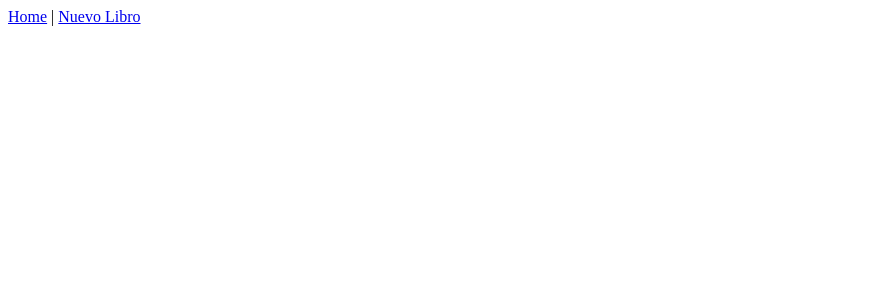
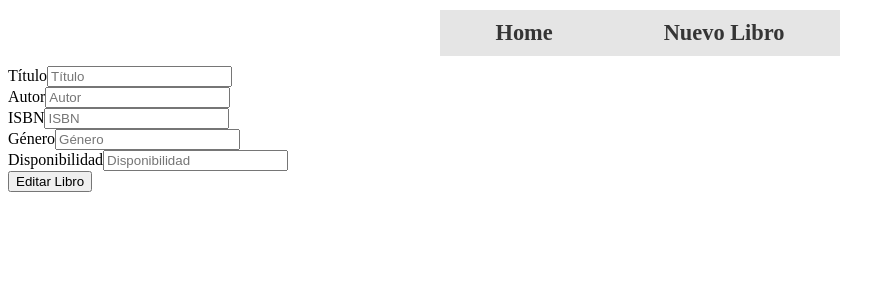
Before and after one commit to mathiCV/NewVueProject, a Vue app: page /editarLibro/1 in a window 1280 px wide. Before the commit this address had no page. Shown: the top 300 px of the page, without its empty margins (0-895 px from the left). Built offline with nearby package versions, Linux system fonts and the light colour scheme; no server answers.

Commit message:
Agregando la edición de modelo y colocando estilos al navbar

```diff
--- a/src/App.vue
+++ b/src/App.vue
@@ -5,9 +5,10 @@
 
   <header>
     <div class="wrapper">
-      <nav>
-        <RouterLink to="/">Home</RouterLink> |
-        <RouterLink to="/nuevoLibro">Nuevo Libro</RouterLink>
+      <nav class="navbar">
+        <RouterLink class="link-navbar"  to="/">Home</RouterLink>
+
+        <RouterLink class="link-navbar" to="/nuevoLibro">Nuevo Libro</RouterLink>
       </nav>
     </div>
   </header>
@@ -15,4 +16,23 @@
 </template>
 
 
-<style scoped></style>
+<style scoped>
+  .navbar{
+    background-color: rgba(0, 0, 0, 0.1);
+    margin: 10px auto;
+    width : 400px;
+    display: flex;
+    justify-content: space-around;
+  }
+  .link-navbar{
+    text-decoration: none;
+    padding: 10px;
+    font-weight: 700;
+    font-size: 1.4rem;
+    color: #353535;
+  }
+    .link-navbar:hover{
+      color: #000;
+      transition: color 0.5s ease-in-out;
+  }
+</style>
--- /dev/null
+++ b/src/main.css
@@ -0,0 +1,10 @@
+@import url('https://fonts.googleapis.com/css2?family=Playfair+Display:ital,wght@0,400..900;1,400..900&display=swap');
+
+* {
+    margin: 0;
+    padding: 0;
+    box-sizing: border-box;
+}
+html{
+    font-family: "Playfair Display", serif;
+}
--- a/src/router/index.js
+++ b/src/router/index.js
@@ -1,6 +1,7 @@
 import { createRouter, createWebHistory } from 'vue-router'
 import LibrosView from '@/views/LibrosView.vue'
 import NuevoLibroView from '@/views/NuevoLibroView.vue'
+import EditarLibroView from '@/views/EditarLibroView.vue'
 const router = createRouter({
   history: createWebHistory(import.meta.env.BASE_URL),
   routes: [
@@ -13,6 +14,11 @@ const router = createRouter({
       path: '/nuevoLibro',
       name: 'nuevoLibro',
       component: NuevoLibroView
+    },
+    {
+      path: '/editarLibro/:id',
+      name: 'editarLibro',
+      component: EditarLibroView
     }
   ],
 })
--- /dev/null
+++ b/src/views/EditarLibroView.vue
@@ -0,0 +1,91 @@
+<script>
+    import axios from "axios";
+    import { onMounted, ref } from "vue";
+    import { useRouter, useRoute } from "vue-router";
+    export default{
+        setup(){
+            const router =useRouter();
+
+            const editarLibro = ref({
+                titulo: "",
+                autor: "",
+                ISBN: "",
+                genero: "",
+                disponibilidad: ""
+            });
+            const cargarLibro = async () =>{
+                const libroId = useRoute().params.id;
+                try{
+                    const response = await axios.get (`http://localhost:3000/libros/${libroId}`)
+                    editarLibro.value = response.data;
+                    console.log("Libro cargado para edición:", editarLibro.value);
+                }
+                catch(error){
+                    console.log("Error al cargar el libro", error);
+                }
+            };
+
+            const actualizarLibro = async () =>{
+                try{
+                    const response = await axios.put(`http://localhost:3000/libros/${editarLibro.value.id}`, editarLibro.value)
+
+                    setTimeout(()=>{
+                        alert("Libro editado con éxito");
+                    }, 500
+                    );
+                    console.log("Libro editado correctamente:", response.data);
+                    router.push("/");
+                }
+                catch(error){
+                    console.log("Error al editar el Libro", error);
+                }
+            }
+            onMounted(()=>{
+                cargarLibro();
+            });
+            return{
+                editarLibro,
+                actualizarLibro,
+                cargarLibro
+            }
+        }
+    };
+</script>
+
+<template>
+    <main>
+            <main>
+        <form @submit.prevent="actualizarLibro()">
+            <div>
+                <div>
+                    <label for="titulo">Título</label>
+                    <input name="titulo" v-model="editarLibro.titulo" type="text" required placeholder="Título">
+                </div>
+                <div>
+                    <label for="autor">Autor</label>
+                    <input name="autor" v-model="editarLibro.autor" type="text" placeholder="Autor">
+                </div>
+                <div>
+                    <label for="ISBN">ISBN</label>
+                    <input name="ISBN" v-model="editarLibro.ISBN" type="text" placeholder="ISBN">
+                </div>
+
+                <div>
+                    <label for="genero">Género</label>
+                    <input name="genero" v-model="editarLibro.genero" type="text" placeholder="Género">
+                </div>
+                <div>
+                    <label for="disponibilidad">Disponibilidad</label>
+                    <input name="disponibilidad" v-model="editarLibro.disponibilidad" type="text" placeholder="Disponibilidad">
+                </div>
+            </div>
+            <button type="submit">Editar Libro</button>
+        </form>
+    </main>
+    </main>
+</template>
+
+
+<style scoped>
+
+</style>
--- a/src/views/LibrosView.vue
+++ b/src/views/LibrosView.vue
@@ -67,7 +67,7 @@
                     <td>{{ libro.acciones }}</td>
                     <div>
                         <button @click="eliminarLibros(libro.id, libro.titulo)">Eliminar</button>
-                        <button @click="">Editar</button>
+                        <RouterLink :to="`/editarLibro/${libro.id}`">Editar</RouterLink>
                     </div>
                 </tr>
             </tbody>
--- a/src/views/NuevoLibroView.vue
+++ b/src/views/NuevoLibroView.vue
@@ -14,6 +14,12 @@
             const CrearLibro = async () =>{
                 try{
                     const response = await axios.post(`http://localhost:3000/libros`, nuevoLibro.value)
+
+                    setTimerout(()=>{
+                        alert("Libro creado con éxito");
+                    }, 500
+                    );
+
                     //Limpiando formulario
                     nuevoLibro.value.titulo = "";
                     nuevoLibro.value.autor = "";
@@ -62,7 +68,7 @@
             </div>
             <button type="submit">Crear nuevo Libro</button>
         </form>
-    </main>>
+    </main>
 </template>
 
 
```
